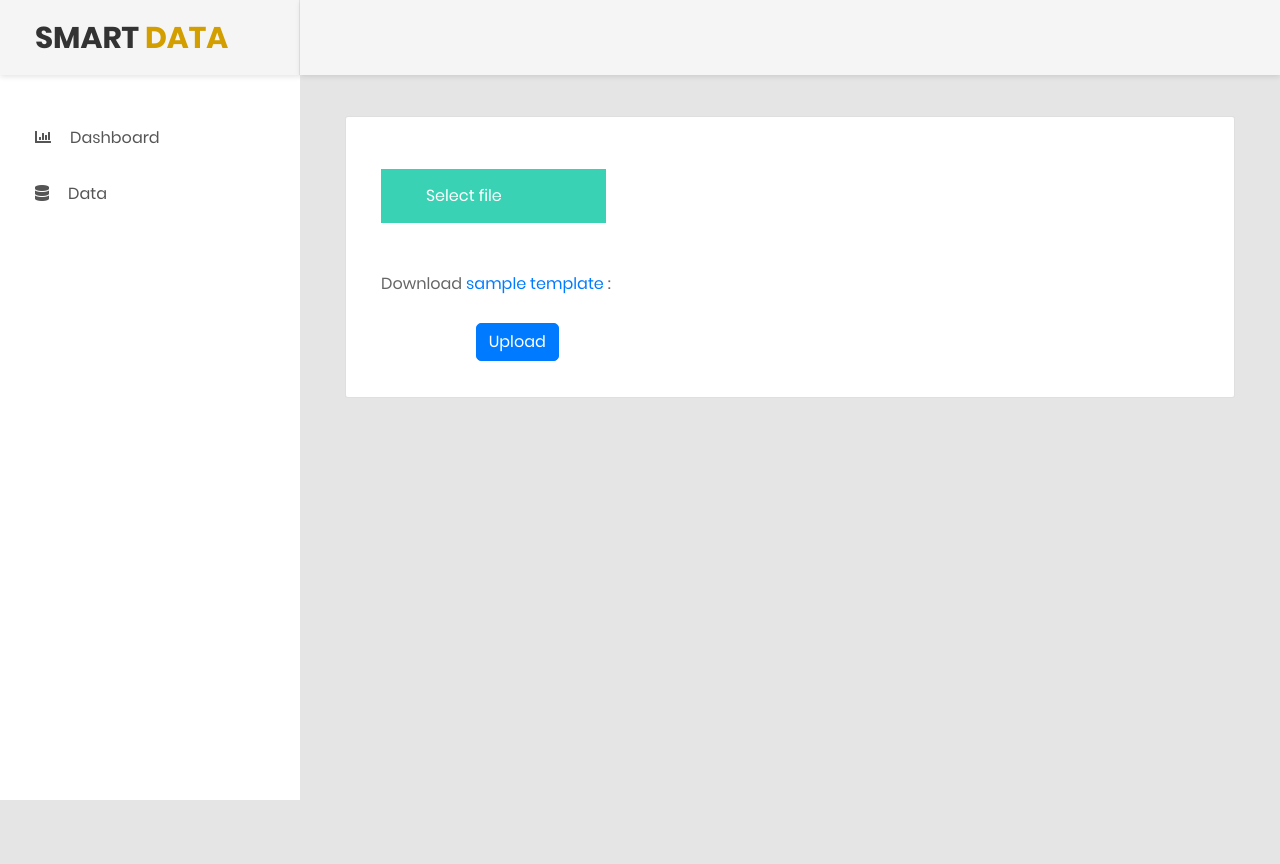
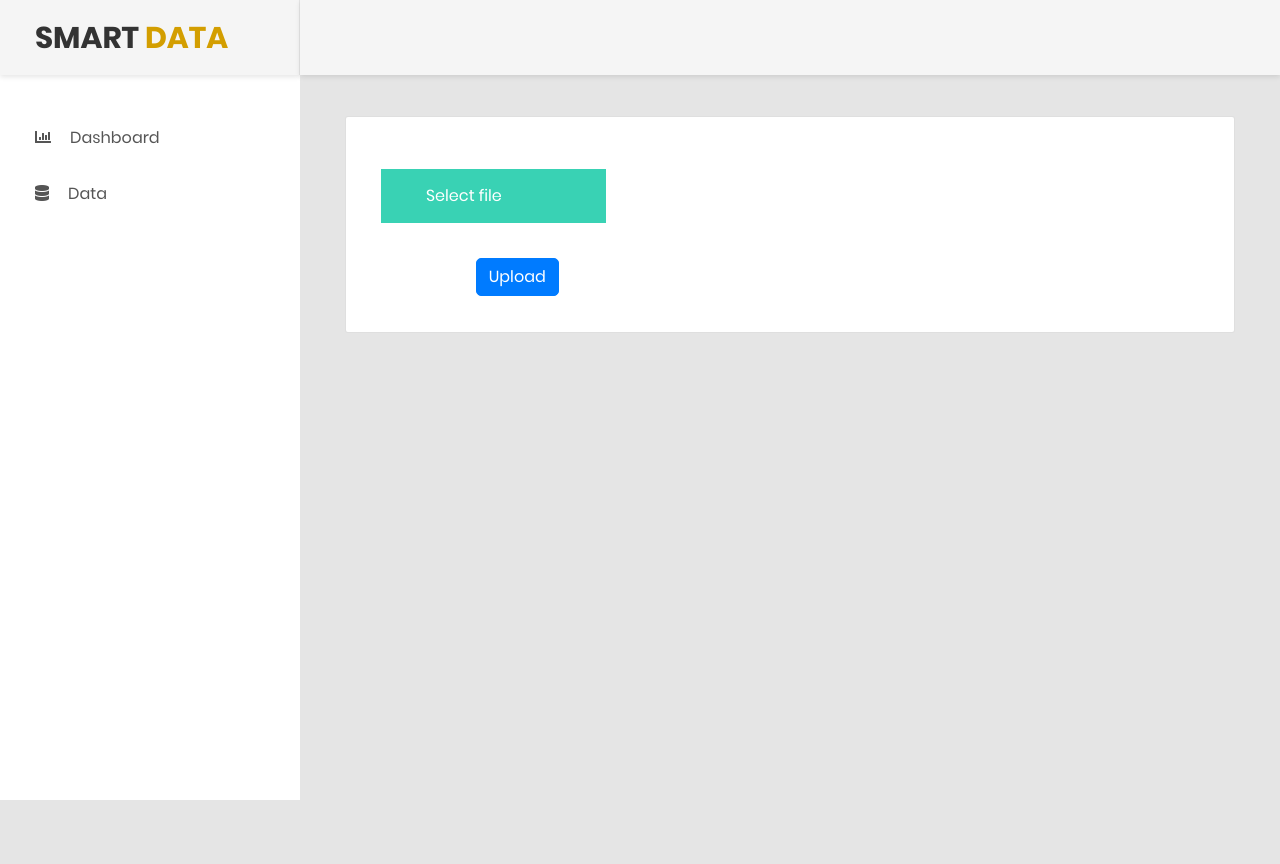
Before and after one commit to francistito/smartdata, a Laravel app: page /data/upload in a window 1280 px wide. Run offline with Laravel 8, Linux system fonts and the light colour scheme; some libraries are stand-ins or nearby versions.

Commit message:
Update upload.blade.php

```diff
--- a/resources/views/data/includes/upload.blade.php
+++ b/resources/views/data/includes/upload.blade.php
@@ -109,10 +109,7 @@
 
                                 <div class="row">
                                     <div class="col-md-12">
-                                        <p>Download <span class="excel_template">
-                    <a class="import" target="_blank" style="margin-top: 40px;" href="{!! url('assets/vmg/template/new_employees_template.xlsx') !!}"
-                       download>@lang('sample template')</a>
-                </span>:</p>
+
                                     </div>
                                 </div>
                             </div>
```
